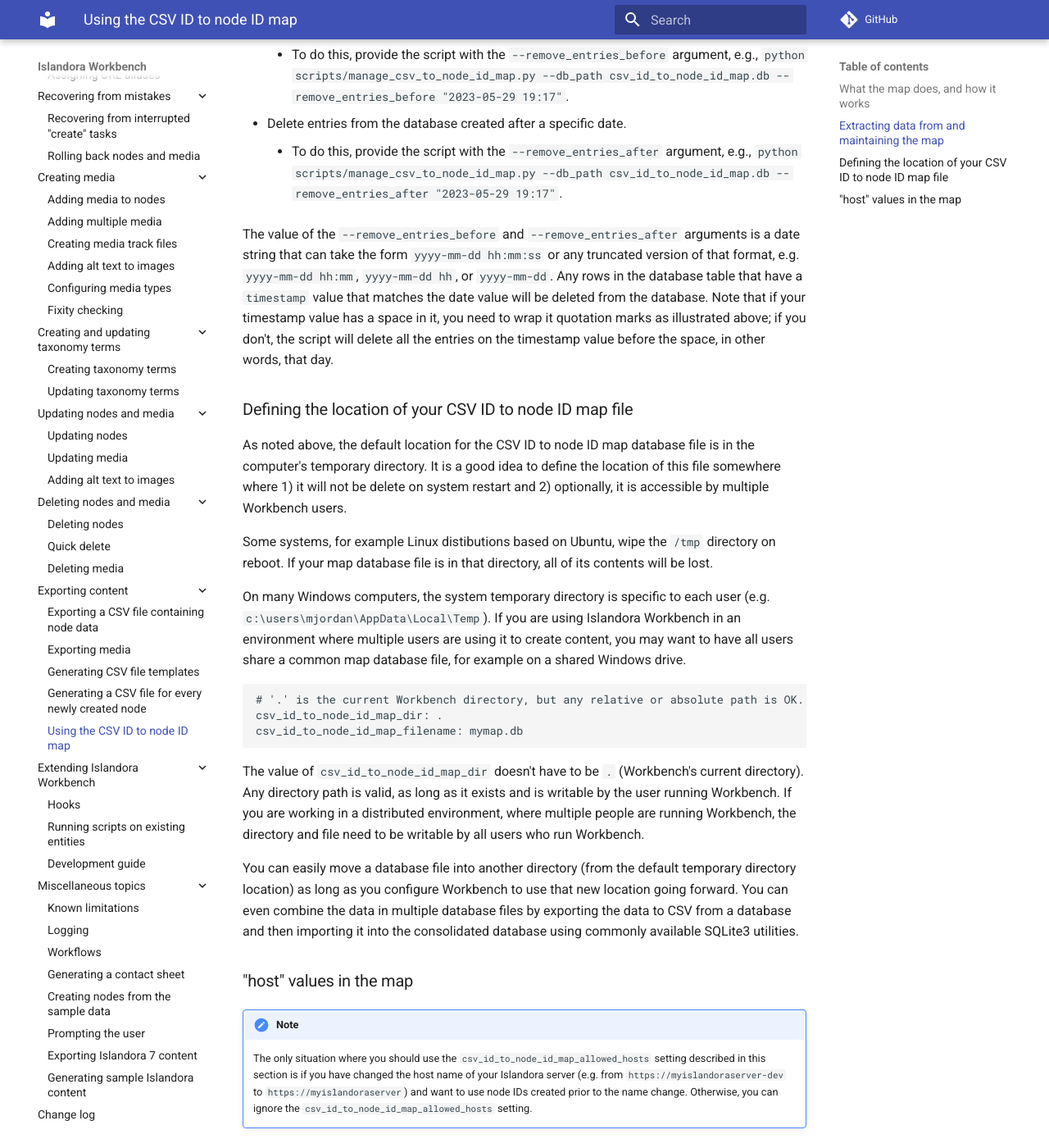
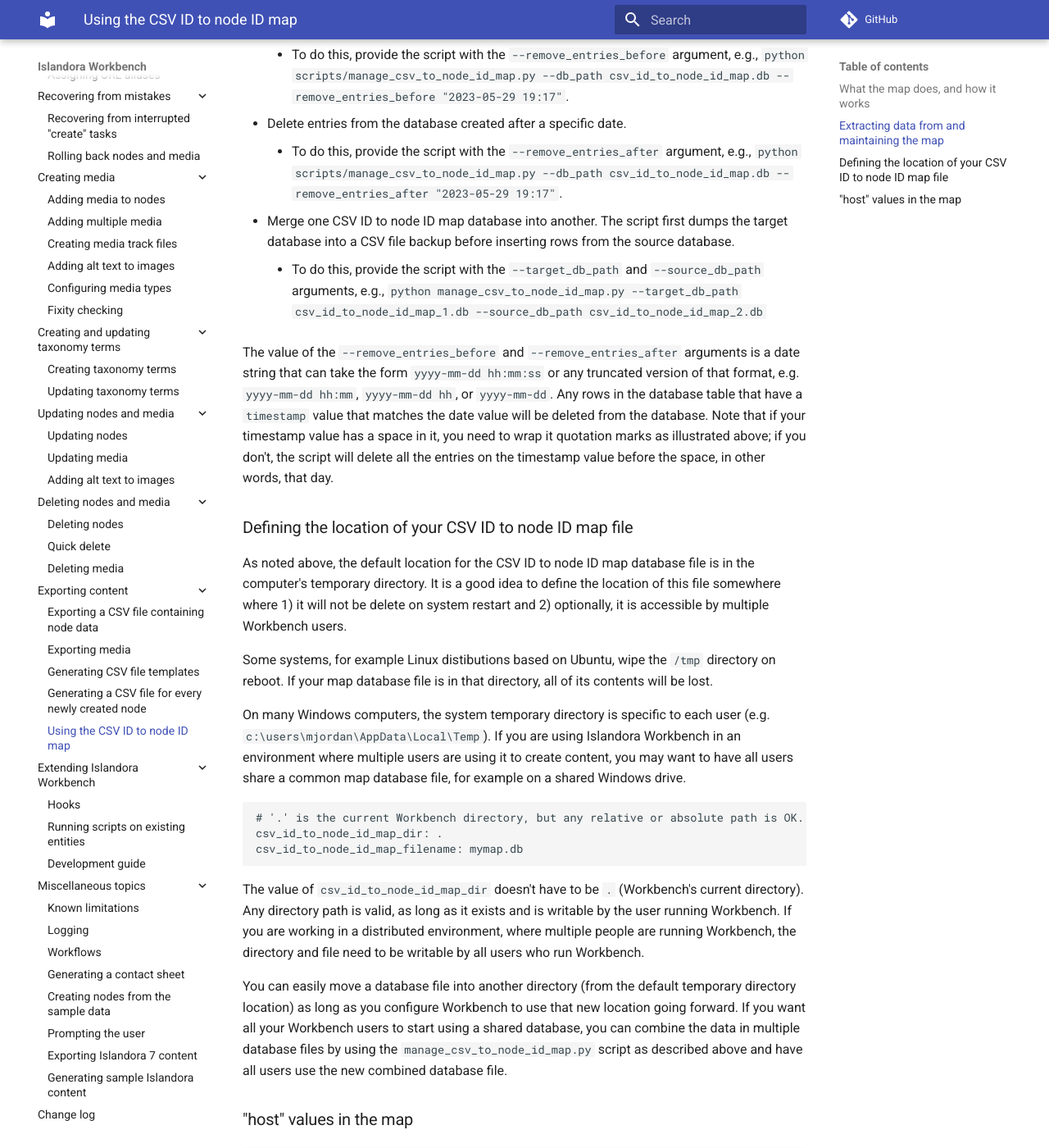
Before and after one commit to mjordan/islandora_workbench_docs, an MkDocs documentation site: the page built from docs/csv_id_to_node_id_map.md, in a window 1280 px wide and 1400 px high, scrolled down 2588 px. Shown: the whole window at 82% size. Built offline with MkDocs 1.6.1 and Material for MkDocs 9.7.7, drawn with Linux system fonts in a browser that asks for light colours; comment, search, counter and statistics services are not loaded.

Commit message:
Updates to the CSV ID to node ID map docs.

```diff
--- a/docs/csv_id_to_node_id_map.md
+++ b/docs/csv_id_to_node_id_map.md
@@ -43,6 +43,8 @@ As noted above, you can use SQLite to query the CSV ID to node ID map, but if yo
     * To do this, provide the script with the `--remove_entries_before` argument, e.g., `python scripts/manage_csv_to_node_id_map.py --db_path csv_id_to_node_id_map.db --remove_entries_before "2023-05-29 19:17"`.
 * Delete entries from the database created after a specific date.
     * To do this, provide the script with the `--remove_entries_after` argument, e.g., `python scripts/manage_csv_to_node_id_map.py --db_path csv_id_to_node_id_map.db --remove_entries_after "2023-05-29 19:17"`.
+* Merge one CSV ID to node ID map database into another. The script first dumps the target database into a CSV file backup before inserting rows from the source database.
+    * To do this, provide the script with the `--target_db_path` and `--source_db_path` arguments, e.g., `python manage_csv_to_node_id_map.py --target_db_path csv_id_to_node_id_map_1.db --source_db_path csv_id_to_node_id_map_2.db`
 
 
 The value of the `--remove_entries_before` and `--remove_entries_after` arguments is a date string that can take the form `yyyy-mm-dd hh:mm:ss` or any truncated version of that format, e.g. `yyyy-mm-dd hh:mm`, `yyyy-mm-dd hh`, or `yyyy-mm-dd`. Any rows in the database table that have a `timestamp` value that matches the date value will be deleted from the database. Note that if your timestamp value has a space in it, you need to wrap it quotation marks as illustrated above; if you don't, the script will delete all the entries on the timestamp value before the space, in other words, that day.
@@ -64,7 +66,7 @@ csv_id_to_node_id_map_filename: mymap.db
 
 The value of `csv_id_to_node_id_map_dir` doesn't have to be `.` (Workbench's current directory). Any directory path is valid, as long as it exists and is writable by the user running Workbench. If you are working in a distributed environment, where multiple people are running Workbench, the directory and file need to be writable by all users who run Workbench.
 
-You can easily move a database file into another directory (from the default temporary directory location) as long as you configure Workbench to use that new location going forward. You can even combine the data in multiple database files by exporting the data to CSV from a database and then importing it into the consolidated database using commonly available SQLite3 utilities.
+You can easily move a database file into another directory (from the default temporary directory location) as long as you configure Workbench to use that new location going forward. If you want all your Workbench users to start using a shared database, you can combine the data in multiple database files by using the `manage_csv_to_node_id_map.py` script as described above and have all users use the new combined database file.
 
 ### "host" values in the map
 
```
Also changed, not shown: docs/changelog.md (+2 -0 lines).
